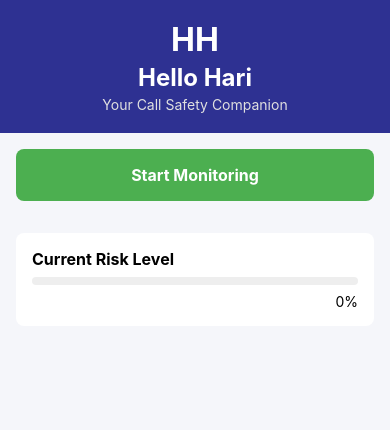
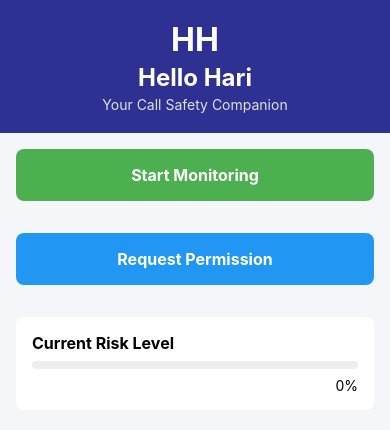
Before and after one commit to chaitumuppala/hello-hari, a React Native app: screen / in a window 390 px wide. Shown: the top 430 px of the page. Built offline with nearby package versions, Linux system fonts and the light colour scheme.

Commit message:
Update App.js

```diff
--- a/App.js
+++ b/App.js
@@ -9,120 +9,46 @@ import {
   NativeEventEmitter,
   NativeModules,
   PermissionsAndroid,
-  Platform,
 } from 'react-native';
 
 const { CallDetector } = NativeModules;
-
-const PERMISSIONS = [
-  PermissionsAndroid.PERMISSIONS.READ_PHONE_STATE,
-  PermissionsAndroid.PERMISSIONS.READ_CALL_LOG,
-  PermissionsAndroid.PERMISSIONS.RECORD_AUDIO,
-  PermissionsAndroid.PERMISSIONS.READ_PHONE_NUMBERS,
-  PermissionsAndroid.PERMISSIONS.ANSWER_PHONE_CALLS,
-];
 
 const App = () => {
   const [isMonitoring, setIsMonitoring] = useState(false);
   const [currentCall, setCurrentCall] = useState(null);
   const [riskScore, setRiskScore] = useState(0);
 
-  useEffect(() => {
-    const eventEmitter = new NativeEventEmitter(CallDetector);
-    const subscription = eventEmitter.addListener(
-      'CallStateChanged',
-      handleCallStateChange
-    );
-
-    return () => subscription.remove();
-  }, []);
-
-  const handleCallStateChange = (event) => {
-    console.log('Call state changed:', event);
-    if (event.callState === 'RINGING') {
-      setCurrentCall({
-        number: event.number,
-        riskLevel: 'Analyzing...',
-        state: 'Incoming'
-      });
-    } else if (event.callState === 'IDLE') {
-      setCurrentCall(null);
+  const requestPermission = async () => {
+    try {
+      const granted = await PermissionsAndroid.request(
+        PermissionsAndroid.PERMISSIONS.READ_PHONE_STATE,
+        {
+          title: 'Phone Permission',
+          message: 'Hello Hari needs access to your phone.',
+          buttonNeutral: 'Ask Me Later',
+          buttonNegative: 'Cancel',
+          buttonPositive: 'OK',
+        }
+      );
+      if (granted === PermissionsAndroid.RESULTS.GRANTED) {
+        Alert.alert('Success', 'Phone permission granted');
+      } else {
+        Alert.alert('Permission denied');
+      }
+    } catch (err) {
+      Alert.alert('Error', err.toString());
     }
   };
 
-  const requestPermissions = async () => {
-    try {
-      const results = await Promise.all(
-        PERMISSIONS.map(permission =>
-          PermissionsAndroid.request(permission, {
-            title: 'Hello Hari Permissions',
-            message: 'Hello Hari needs access to your phone and microphone to protect you from scam calls.',
-            buttonNeutral: 'Ask Me Later',
-            buttonNegative: 'Cancel',
-            buttonPositive: 'OK'
-          })
-        )
-      );
-
-      console.log('Permission results:', results);
-
-      const allGranted = results.every(
-        result => result === PermissionsAndroid.RESULTS.GRANTED
-      );
-
-      if (!allGranted) {
-        Alert.alert(
-          'Permissions Required',
-          'Please grant all permissions to use call monitoring features.',
-          [
-            {
-              text: 'Open Settings',
-              onPress: () => {
-                // Ideally open app settings here
-                Alert.alert('Please enable permissions in app settings');
-              }
-            },
-            {
-              text: 'Cancel',
-              style: 'cancel'
-            }
-          ]
-        );
-      }
-
-      return allGranted;
-    } catch (err) {
-      console.warn('Permission request error:', err);
-      return false;
+  const toggleMonitoring = () => {
+    if (!isMonitoring) {
+      requestPermission();
     }
-  };
-
-  const toggleMonitoring = async () => {
-    if (!isMonitoring) {
-      const hasPermissions = await requestPermissions();
-      if (!hasPermissions) {
-        return;
-      }
-
-      try {
-        await CallDetector.startCallDetection();
-        setIsMonitoring(true);
-        Alert.alert('Status', 'Call monitoring started');
-      } catch (error) {
-        console.error('Start monitoring error:', error);
-        Alert.alert('Error', error.message || 'Failed to start monitoring');
-      }
-    } else {
-      try {
-        await CallDetector.stopCallDetection();
-        setIsMonitoring(false);
-        setCurrentCall(null);
-        Alert.alert('Status', 'Call monitoring stopped');
-      } catch (error) {
-        console.error('Stop monitoring error:', error);
-        Alert.alert('Error', error.message || 'Failed to stop monitoring');
-      }
-    }
+    setIsMonitoring(!isMonitoring);
+    Alert.alert(
+      'Status',
+      !isMonitoring ? 'Call monitoring started' : 'Call monitoring stopped'
+    );
   };
 
   return (
@@ -142,11 +68,19 @@ const App = () => {
         </Text>
       </TouchableOpacity>
 
+      <TouchableOpacity
+        style={styles.permissionButton}
+        onPress={requestPermission}
+      >
+        <Text style={styles.buttonText}>
+          Request Permission
+        </Text>
+      </TouchableOpacity>
+
       {currentCall && (
         <View style={styles.callCard}>
           <Text style={styles.callNumber}>Number: {currentCall.number}</Text>
           <Text style={styles.riskLevel}>Risk Level: {currentCall.riskLevel}</Text>
-          <Text style={styles.callState}>State: {currentCall.state}</Text>
         </View>
       )}
 
@@ -194,6 +128,13 @@ const styles = StyleSheet.create({
     borderRadius: 8,
     alignItems: 'center',
   },
+  permissionButton: {
+    margin: 16,
+    padding: 16,
+    backgroundColor: '#2196F3',
+    borderRadius: 8,
+    alignItems: 'center',
+  },
   monitoringActive: {
     backgroundColor: '#F44336',
   },
@@ -216,11 +157,6 @@ const styles = StyleSheet.create({
   riskLevel: {
     marginTop: 8,
     color: '#666',
-  },
-  callState: {
-    marginTop: 4,
-    color: '#666',
-    fontStyle: 'italic',
   },
   riskMeter: {
     margin: 16,
```
